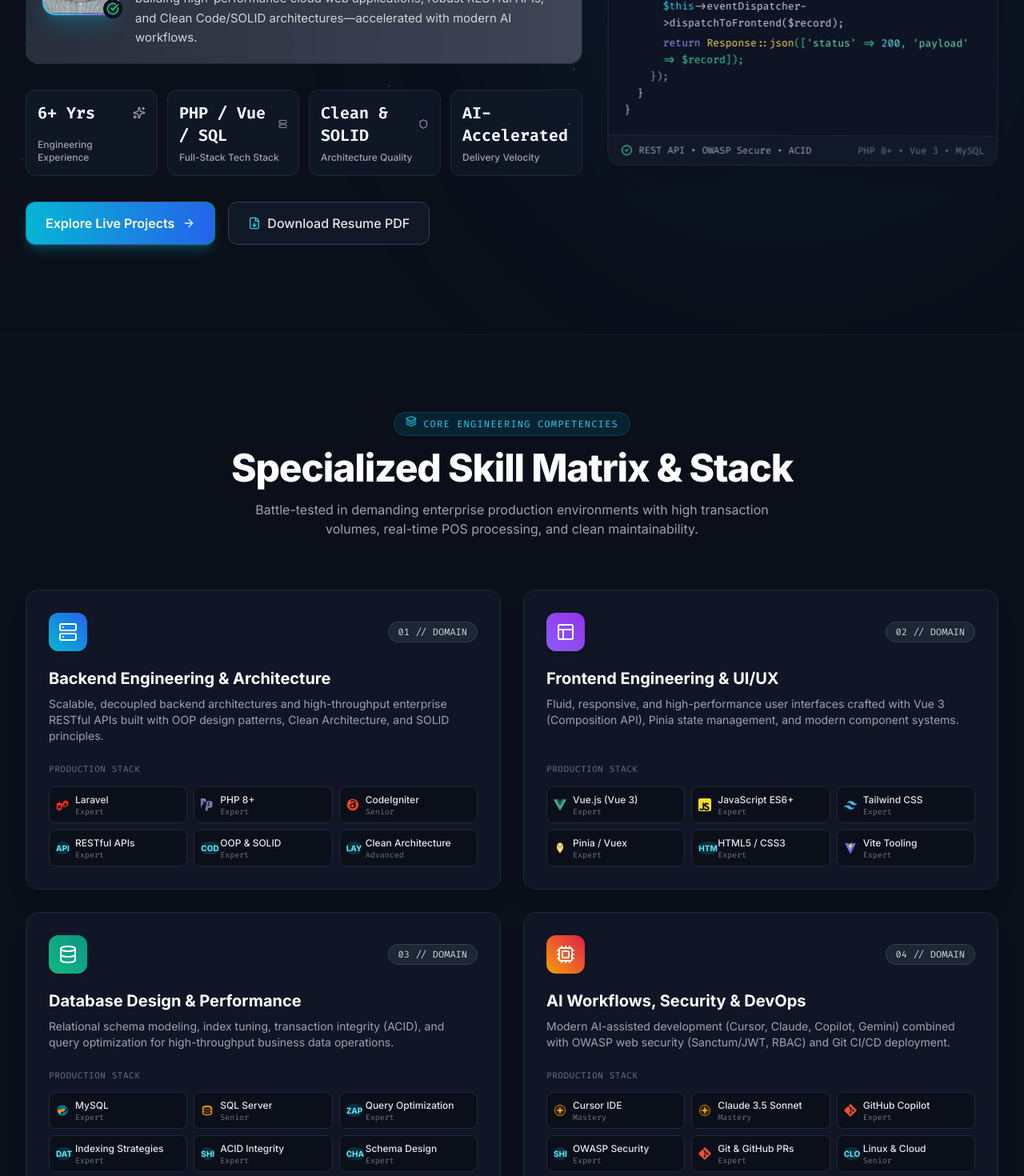
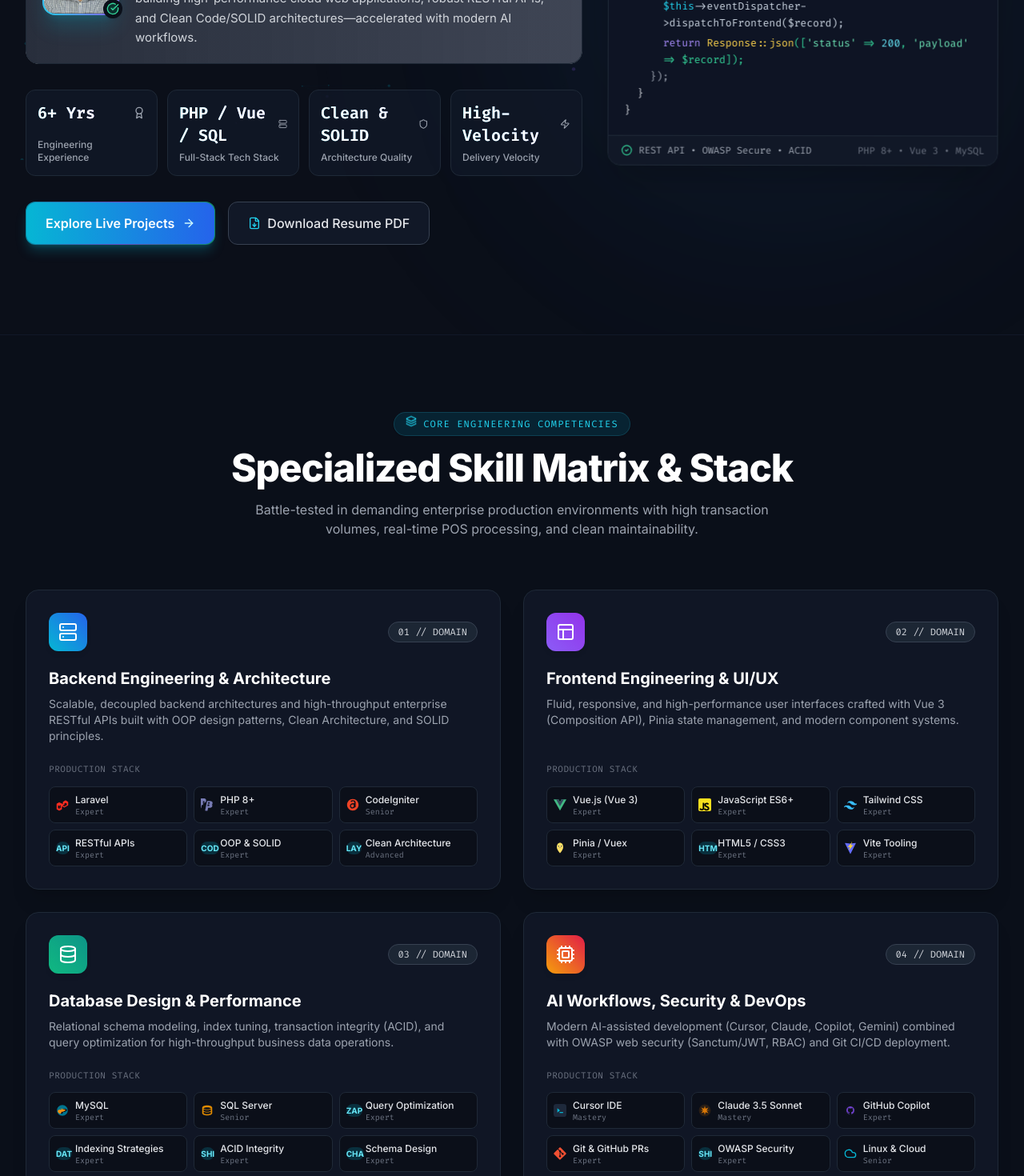
Before and after one commit to haithamahmed2008/portfolio, a Vue app: page / in a window 1280 px wide. Shown: the part 600-2070 px from the top of the page at 80% size. Built offline with nearby package versions, Linux system fonts and the light colour scheme.

Commit message:
refactor: replace hero Sparkles icon with Award and configure official vector logos for all skills and tools

```diff
--- a/src/components/HeroSection.vue
+++ b/src/components/HeroSection.vue
@@ -57,7 +57,7 @@
             </div>
           </div>
 
-          <!-- Core Metrics Highlight Row with Hover Lift -->
+          <!-- Core Metrics Highlight Row with Professional Engineering Icons -->
           <div class="grid grid-cols-2 sm:grid-cols-4 gap-3 w-full mb-8">
             <div
               v-for="(stat, idx) in statsList"
@@ -178,15 +178,15 @@
 
 <script setup>
 import { useI18n } from 'vue-i18n';
-import { ArrowRight, FileDown, Terminal, CheckCircle2, CheckCircle, MapPin, Server, Sparkles, Shield, Zap } from 'lucide-vue-next';
+import { ArrowRight, FileDown, Terminal, CheckCircle2, CheckCircle, MapPin, Server, Award, Shield, Zap } from 'lucide-vue-next';
 import { portfolioData } from '../data/portfolioData';
 
 const { t } = useI18n();
 
 const statsList = [
-  { labelKey: 'hero.stats.exp', value: '6+ Yrs', iconComp: Sparkles },
+  { labelKey: 'hero.stats.exp', value: '6+ Yrs', iconComp: Award },
   { labelKey: 'hero.stats.stack', value: 'PHP / Vue / SQL', iconComp: Server },
   { labelKey: 'hero.stats.arch', value: 'Clean & SOLID', iconComp: Shield },
-  { labelKey: 'hero.stats.velocity', value: 'AI-Accelerated', iconComp: Zap },
+  { labelKey: 'hero.stats.velocity', value: 'High-Velocity', iconComp: Zap },
 ];
 </script>
--- a/src/components/ProjectsSection.vue
+++ b/src/components/ProjectsSection.vue
@@ -190,7 +190,7 @@ const projectsList = [
     titleKey: "projects.items.daralamiratProd.title",
     badgeKey: "projects.items.daralamiratProd.badge",
     taglineKey: "projects.items.daralamiratProd.tagline",
-    techIcons: ["php", "laravel", "vue", "ai", "mysql"],
+    techIcons: ["php", "laravel", "vue", "mysql", "tailwind"],
     frameworks: ["Laravel", "Vue 3"],
     database: ["MySQL Cluster"]
   }
--- a/src/components/SkillsSection.vue
+++ b/src/components/SkillsSection.vue
@@ -141,11 +141,11 @@ const skillsList = [
     color: 'from-amber-500 to-rose-600',
     borderGlow: 'group-hover:border-amber-500/50',
     technologies: [
-      { name: 'Cursor IDE', levelKey: 'mastery', icon: 'ai' },
+      { name: 'Cursor IDE', levelKey: 'mastery', icon: 'cursor' },
       { name: 'Claude 3.5 Sonnet', levelKey: 'mastery', icon: 'claude' },
       { name: 'GitHub Copilot', levelKey: 'expert', icon: 'copilot' },
+      { name: 'Git & GitHub PRs', levelKey: 'expert', icon: 'git' },
       { name: 'OWASP Security', levelKey: 'expert', icon: 'shield' },
-      { name: 'Git & GitHub PRs', levelKey: 'expert', icon: 'git' },
       { name: 'Linux & Cloud', levelKey: 'senior', icon: 'cloud' }
     ]
   }
--- a/src/components/TechIcon.vue
+++ b/src/components/TechIcon.vue
@@ -1,38 +1,45 @@
 <template>
   <div class="inline-flex items-center justify-center">
-    <!-- SVG Vector Icons for Technologies -->
+    <!-- PHP Icon -->
     <svg v-if="name === 'php'" class="w-full h-full" viewBox="0 0 128 128">
       <path fill="#777BB4" d="M115.4 75.8c-1.8 8.9-8.4 15.3-17.7 17.2-2.3.5-4.8.7-7.2.7H73.3l-5.6 27.9c-.3 1.5-1.6 2.6-3.2 2.6H46.6c-2 0-3.5-1.8-3.2-3.8l18.4-91.8c.3-1.5 1.6-2.6 3.2-2.6h25.5c9.3 0 16.9 2.4 21.6 6.7 4.9 4.4 6.7 11.2 5.1 19.3-.9 4.5-3 8.7-5.9 12.3 4.1 3.5 6 7.2 4.1 11.5zm-33.8-23c3.4 0 5.8-.8 7-2.3 1.2-1.5 1.7-4 1.3-7.2-.6-3.8-2.2-5.9-6-5.9H74.3l-3.3 15.4h10.6zm-4.7 23.3c3.7 0 6.3-.9 7.6-2.5 1.4-1.7 1.9-4.3 1.4-7.8-.6-4.1-2.4-6.3-6.6-6.3H68.8l-3.5 16.6h11.6zM22.9 66.8H9.3l-5.6 27.9c-.3 1.5-1.6 2.6-3.2 2.6h-18c-2 0-3.5-1.8-3.2-3.8l18.4-91.8c.3-1.5 1.6-2.6 3.2-2.6h25.5c9.3 0 16.9 2.4 21.6 6.7 4.9 4.4 6.7 11.2 5.1 19.3-1.7 8.3-6.4 14.8-13.8 18.7-4.7 2.5-10.4 3-16.4 3zm-2.2-23.7h8.6c3.4 0 5.8-.8 7-2.3 1.2-1.5 1.7-4 1.3-7.2-.6-3.8-2.2-5.9-6-5.9h-8.7l-2.2 15.4z"/>
     </svg>
 
+    <!-- Laravel Icon -->
     <svg v-else-if="name === 'laravel'" class="w-full h-full" viewBox="0 0 128 128">
       <path fill="#FF2D20" d="M119.8 33.1L97.5 20.3c-1.3-.8-3-.8-4.3 0L70.9 33.1c-1.3.8-2.1 2.2-2.1 3.7v24.5l14.2 8.2V51.7l12.4-7.2 12.4 7.2v14.4l-24.8 14.3-12.4-7.2v-14.4l-14.2-8.2v23.4c0 1.5.8 2.9 2.1 3.7l22.3 12.9c1.3.8 3 .8 4.3 0l34.7-20.1c1.3-.8 2.1-2.2 2.1-3.7V36.8c0-1.5-.8-2.9-2.1-3.7z"/>
       <path fill="#FF2D20" d="M57.1 52.8L34.8 40c-1.3-.8-3-.8-4.3 0L8.2 52.8c-1.3.8-2.1 2.2-2.1 3.7v49.1c0 1.5.8 2.9 2.1 3.7l22.3 12.9c1.3.8 3 .8 4.3 0l22.3-12.9c1.3-.8 2.1-2.2 2.1-3.7V56.5c0-1.5-.8-2.9-2.1-3.7zm-24.4 51l-12.4-7.2V68.1l12.4 7.2v28.5zm14.5-8.4l-12.4 7.2V74.1l12.4-7.2v28.5z"/>
     </svg>
 
+    <!-- Vue.js Icon -->
     <svg v-else-if="name === 'vue'" class="w-full h-full" viewBox="0 0 128 128">
       <path fill="#41B883" d="M78.8 10.2L64 35.8 49.2 10.2H0l64 110.8L128 10.2H78.8z"/>
       <path fill="#35495E" d="M78.8 10.2L64 35.8 49.2 10.2H25.3l38.7 67 38.7-67H78.8z"/>
     </svg>
 
+    <!-- Tailwind CSS Icon -->
     <svg v-else-if="name === 'tailwind'" class="w-full h-full" viewBox="0 0 128 128">
       <path fill="#38BDF8" d="M64 26.7c-17.8 0-28.9 8.9-33.3 26.7 6.7-8.9 14.4-12.2 23.3-10 5.1 1.3 8.7 5 12.8 9.1C73.3 59.2 82.2 68.2 104 68.2c17.8 0 28.9-8.9 33.3-26.7-6.7 8.9-14.4 12.2-23.3 10-5.1-1.3-8.7-5-12.8-9.1C94.7 35.7 85.8 26.7 64 26.7zM30.7 68.2C12.9 68.2 1.8 77.1-2.7 94.9c6.7-8.9 14.4-12.2 23.3-10 5.1 1.3 8.7 5 12.8 9.1C40 100.7 48.9 109.7 70.7 109.7c17.8 0 28.9-8.9 33.3-26.7-6.7 8.9-14.4 12.2-23.3 10-5.1-1.3-8.7-5-12.8-9.1-6.7-6.7-15.6-15.7-37.4-15.7z"/>
     </svg>
 
+    <!-- MySQL Icon -->
     <svg v-else-if="name === 'mysql'" class="w-full h-full" viewBox="0 0 128 128">
       <path fill="#00758F" d="M64 10C34.2 10 10 34.2 10 64s24.2 54 54 54 54-24.2 54-54S93.8 10 64 10zm-3.2 88.5c-15.8 0-28.7-11.2-31.5-25.8 1.4-4.8 5.7-14.6 17.6-16.7 6.2-1.1 11.9 1.1 14.4 2.3 3.6-4.9 9.8-9.4 19.3-10.7 1.8-.2 3.6-.3 5.4-.3 11.5 0 21.3 4.8 25.4 12.6-3.8 7.3-10.8 14-22.3 17.7-5.9 1.9-12 2.6-18.3 1.9-1.2 5.4-5.8 19-10 19z"/>
-      <path fill="#F29111" d="M67.5 47.3c-9.5 1.3-15.7 5.8-19.3 10.7-2.5-1.2-8.2-3.4-14.4-2.3-11.9 2.1-16.2 11.9-17.6 16.7 1.8 9.5 8.1 17.5 16.8 21.6 3.6 1.7 7.7 2.7 12 2.7 4.2 0 8.8-13.6 10-19 6.3.7 12.4 0 18.3-1.9 11.5-3.7 18.5-10.4 22.3-17.7-4.1-7.8-13.9-12.6-25.4-12.6-1.8 0-3.6.1-5.4.3z"/>
+      <path fill="#F29111" d="M67.5 47.3c-9.5 1.3-15.7 5.8-19.3 10.7-2.5-1.2-8.2-3.4-14.4-2.3-11.9 2.1-16.2 11.9-17.6 16.7 1.8 9.5 8.1 17.5 16.8 21.6 3.6 1.7 7.7 2.7 12 2.7 4.2 0 8.8-13.6 10-19 6.3.7 12.4 0 18.3-1.9 11.5-3.7 18.5-10.4 22.3-17.7-4.1-7.8-139-12.6-25.4-12.6-1.8 0-3.6.1-5.4.3z"/>
     </svg>
 
+    <!-- JavaScript Icon -->
     <svg v-else-if="name === 'javascript'" class="w-full h-full" viewBox="0 0 128 128">
       <rect width="128" height="128" rx="16" fill="#F7DF1E"/>
       <path fill="#000000" d="M67.4 97.8c3.2 5.5 7.6 9.6 15.3 9.6 6.4 0 10.5-3.2 10.5-7.6 0-5.3-4.2-7.2-11.3-10.3l-3.9-1.7c-11.3-4.8-18.8-10.8-18.8-23.7 0-11.8 9.2-20.7 23.5-20.7 10.2 0 17.5 3.5 22.9 12.8l-11.5 7.4c-2.5-4.5-5.3-6.3-11.4-6.3-4.8 0-8.2 3.1-8.2 6.9 0 4.8 3.3 6.7 9.8 9.5l3.9 1.7c13.3 5.7 20.6 11.5 20.6 24.8 0 14.3-11.1 22.1-26.2 22.1-14.7 0-23.9-7-28.7-16.5l13.5-8.3zm-42.5-.2c2.4 4.2 4.6 7.7 9.8 7.7 5.1 0 8.3-2 8.3-10.1V44.2h15.2v51.2c0 16.5-9.7 23.8-23.8 23.8-12.8 0-20.3-6.6-24.4-15.6l14.9-6.2z"/>
     </svg>
 
+    <!-- CodeIgniter Icon -->
     <svg v-else-if="name === 'codeigniter'" class="w-full h-full" viewBox="0 0 128 128">
       <path fill="#EE4326" d="M64 6.4C32.2 6.4 6.4 32.2 6.4 64s25.8 57.6 57.6 57.6 57.6-25.8 57.6-57.6S95.8 6.4 64 6.4zm22.4 82.2c-5.8 7.4-14.2 11.4-24.3 11.4-15.2 0-26.6-9.1-26.6-24.8 0-15.7 12.8-27.4 31.4-27.4 4.8 0 9.1.8 12.8 2.2v-7.8c0-8.5-5.3-13.6-14.2-13.6-6.4 0-11.8 2.9-15.4 7.8L41.3 29C47.2 21.6 55.4 17.6 66 17.6c16.5 0 26.2 9.6 26.2 25.9v45.1zm-12.8-25.9c-3.2-1.3-6.9-1.9-10.7-1.9-10.4 0-17.1 5.9-17.1 14.9 0 8.3 6.1 13.6 14.9 13.6 5.9 0 10.7-2.6 12.9-6.7V62.7z"/>
     </svg>
 
+    <!-- Pinia Icon -->
     <svg v-else-if="name === 'pinia'" class="w-full h-full" viewBox="0 0 128 128">
       <path fill="#FFE066" d="M64 12C45 12 32 30 32 54c0 30 32 62 32 62s32-32 32-62c0-24-13-42-32-42z"/>
       <circle cx="50" cy="46" r="6" fill="#35495E"/>
@@ -40,25 +47,48 @@
       <path d="M56 60 Q64 68 72 60" fill="none" stroke="#35495E" stroke-width="3" stroke-linecap="round"/>
     </svg>
 
+    <!-- Vite Icon -->
     <svg v-else-if="name === 'vite'" class="w-full h-full" viewBox="0 0 128 128">
       <path fill="#646CFF" d="M117.8 18.2L66.7 119.5c-1.1 2.2-4.3 2.2-5.4 0L10.2 18.2c-1.3-2.5.7-5.5 3.5-5.1l50.3 7.8 50.3-7.8c2.8-.4 4.8 2.6 3.5 5.1z"/>
       <path fill="#FFD62E" d="M74.8 11.2L38.4 54.5c-.8 1 .1 2.5 1.4 2.2l20.4-4.5-9.3 28.6c-.6 1.8 1.8 3.1 3 1.6l37.2-46.8c.8-1-.1-2.5-1.4-2.2l-21.2 4.7 12.3-33.8c.6-1.8-1.8-3.1-3-1.6z"/>
     </svg>
 
+    <!-- SQL Server Icon -->
     <svg v-else-if="name === 'sql'" class="w-full h-full" viewBox="0 0 128 128">
       <path fill="#E38C00" d="M64 14C34 14 14 24 14 36v56c0 12 20 22 50 22s50-10 50-22V36c0-12-20-22-50-22zm36 78c0 4.4-14.8 10-36 10s-36-5.6-36-10V76c8.5 5 21.6 8 36 8s27.5-3 36-8v16zm0-24c0 4.4-14.8 10-36 10s-36-5.6-36-10V52c8.5 5 21.6 8 36 8s27.5-3 36-8v16zm0-24c0 4.4-14.8 10-36 10s-36-5.6-36-10c0-4.4 14.8-10 36-10s36 5.6 36 10z"/>
     </svg>
 
-    <svg v-else-if="name === 'ai' || name === 'claude'" class="w-full h-full" viewBox="0 0 128 128">
-      <circle cx="64" cy="64" r="54" fill="#D97706" fill-opacity="0.2" stroke="#F59E0B" stroke-width="6"/>
-      <path d="M64 24 L74 54 L104 64 L74 74 L64 104 L54 74 L24 64 L54 54 Z" fill="#F59E0B"/>
+    <!-- Cursor IDE Official Logo (Cube / Code) -->
+    <svg v-else-if="name === 'cursor'" class="w-full h-full" viewBox="0 0 24 24" fill="none">
+      <rect width="24" height="24" rx="5" fill="#1E293B"/>
+      <path d="M7 8l5 4-5 4V8z" fill="#06B6D4"/>
+      <path d="M12 16h5" stroke="#06B6D4" stroke-width="2" stroke-linecap="round"/>
     </svg>
 
-    <svg v-else-if="name === 'copilot' || name === 'git'" class="w-full h-full" viewBox="0 0 128 128">
+    <!-- Claude / Anthropic Official Sunburst Icon -->
+    <svg v-else-if="name === 'claude'" class="w-full h-full" viewBox="0 0 128 128">
+      <circle cx="64" cy="64" r="60" fill="#D97706" fill-opacity="0.15"/>
+      <path fill="#D97706" d="M64 18l7.8 28.6L100.4 36l-18.4 23.8 29.8 4.2-29.8 4.2 18.4 23.8-28.6-10.6L64 110l-7.8-28.6L27.6 92l18.4-23.8-29.8-4.2 29.8-4.2-18.4-23.8 28.6 10.6z"/>
+    </svg>
+
+    <!-- GitHub Copilot Official Logo -->
+    <svg v-else-if="name === 'copilot'" class="w-full h-full" viewBox="0 0 128 128">
+      <circle cx="64" cy="64" r="60" fill="#24292F" fill-opacity="0.1"/>
+      <path fill="#6E40C9" d="M64 24C41.9 24 24 41.9 24 64c0 17.7 11.5 32.7 27.4 38 2 .4 2.7-.9 2.7-1.9v-6.7c-11.1 2.4-13.5-5.4-13.5-5.4-1.8-4.6-4.4-5.8-4.4-5.8-3.6-2.5.3-2.4.3-2.4 4 0.3 6.1 4.1 6.1 4.1 3.6 6.1 9.4 4.3 11.6 3.3.4-2.6 1.4-4.3 2.5-5.3-8.9-1-18.2-4.4-18.2-19.8 0-4.4 1.6-7.9 4.1-10.8-.4-1-.18-5.1.4-10.7 0 0 3.4-1.1 11 4.1 3.2-.9 6.7-1.3 10.1-1.3s6.9.4 10.1 1.3c7.6-5.2 11-4.1 11-4.1 2.2 5.6 0.8 9.7.4 10.7 2.6 2.8 4.1 6.4 4.1 10.8 0 15.4-9.3 18.7-18.3 19.7 1.4 1.2 2.7 3.7 2.7 7.4v11c0 1 .7 2.3 2.8 1.9C92.5 96.7 104 81.7 104 64c0-22.1-17.9-40-40-40z"/>
+    </svg>
+
+    <!-- Git Logo -->
+    <svg v-else-if="name === 'git'" class="w-full h-full" viewBox="0 0 128 128">
       <path fill="#F05032" d="M123.6 57.5L70.5 4.4c-3.2-3.2-8.4-3.2-11.6 0L46.8 16.5l14.7 14.7c3.4-1.2 7.4-.4 10.1 2.3 2.7 2.7 3.5 6.7 2.3 10.1l14.2 14.2c3.4-1.2 7.4-.4 10.1 2.3 3.9 3.9 3.9 10.1 0 14-3.9 3.9-10.1 3.9-14 0-2.8-2.8-3.5-6.9-2.2-10.3L68.3 49.9v31.4c1.2.6 2.3 1.5 3.1 2.6 3.9 3.9 3.9 10.1 0 14-3.9 3.9-10.1 3.9-14 0-3.9-3.9-3.9-10.1 0-14 .9-1 1.9-1.8 3.1-2.3V48.8c-1.2-.5-2.2-1.3-3.1-2.3-2.8-2.8-3.5-6.9-2.2-10.3L40.7 21.6 4.4 57.9c-3.2 3.2-3.2 8.4 0 11.6l53.1 53.1c3.2 3.2 8.4 3.2 11.6 0l54.5-53.5c3.2-3.2 3.2-8.4 0-11.6z"/>
     </svg>
 
-    <div v-else class="w-full h-full rounded-full bg-cyan-500/20 flex items-center justify-center text-[10px] font-bold text-cyan-300">
+    <!-- Cloud / Infrastructure -->
+    <svg v-else-if="name === 'cloud'" class="w-full h-full" viewBox="0 0 24 24" fill="none" stroke="#06B6D4" stroke-width="2" stroke-linecap="round" stroke-linejoin="round">
+      <path d="M17.5 19H9a7 7 0 1 1 6.71-9h1.79a4.5 4.5 0 1 1 0 9Z"/>
+    </svg>
+
+    <!-- Fallback Clean Code Token -->
+    <div v-else class="w-full h-full rounded-full bg-cyan-500/20 flex items-center justify-center text-[10px] font-bold text-cyan-600 dark:text-cyan-300">
       {{ name.toUpperCase().slice(0, 3) }}
     </div>
   </div>
--- a/src/data/portfolioData.js
+++ b/src/data/portfolioData.js
@@ -17,10 +17,10 @@ export const portfolioData = {
   summary: "Results-driven Full Stack Software Engineer with deep expertise in modern PHP ecosystems (Laravel, CodeIgniter), Vue.js (Vue 3, Pinia), and scalable relational database architecture (MySQL, SQL Server). Specializing in building high-performance cloud web applications, robust RESTful APIs, and Clean Code/SOLID architectures—accelerated with modern AI workflows.",
 
   stats: [
-    { label: "Engineering Experience", value: "6+ Yrs", icon: "Sparkles" },
+    { label: "Engineering Experience", value: "6+ Yrs", icon: "Award" },
     { label: "Full-Stack Tech Stack", value: "PHP / Vue / SQL", icon: "Server" },
     { label: "Architecture Quality", value: "Clean & SOLID", icon: "Shield" },
-    { label: "Delivery Velocity", value: "AI-Accelerated", icon: "Zap" },
+    { label: "Delivery Velocity", value: "High-Velocity", icon: "Zap" },
   ],
 
   skills: [
@@ -70,18 +70,18 @@ export const portfolioData = {
       ]
     },
     {
-      domain: "AI Workflows, Security & DevOps",
+      domain: "DevOps, Security & Cloud Architecture",
       icon: "Cpu",
       color: "from-amber-500 to-rose-600",
       borderGlow: "group-hover:border-amber-500/50",
-      description: "Modern AI-assisted development (Cursor, Claude, Copilot, Gemini) combined with OWASP web security (Sanctum/JWT, RBAC) and Git CI/CD deployment.",
+      description: "Automated development workflows combined with OWASP web security (Sanctum/JWT, RBAC), Linux server management, and Git CI/CD deployment.",
       technologies: [
-        { name: "Cursor IDE & AI Agents", level: "Mastery", icon: "ai" },
-        { name: "Claude 3.5 & Copilot", level: "Mastery", icon: "claude" },
+        { name: "Git & GitHub PRs", level: "Expert", icon: "git" },
         { name: "OWASP & Web Security", level: "Expert", icon: "shield" },
-        { name: "Auth (Sanctum / JWT)", level: "Expert", icon: "copilot" },
-        { name: "Git & GitHub PRs", level: "Expert", icon: "git" },
-        { name: "Linux / Nginx / Apache", level: "Senior", icon: "cloud" }
+        { name: "Auth (Sanctum / JWT)", level: "Expert", icon: "code" },
+        { name: "Linux / Nginx / Apache", level: "Senior", icon: "cloud" },
+        { name: "Docker Containerization", level: "Advanced", icon: "docker" },
+        { name: "REST / Hardware APIs", level: "Senior", icon: "api" }
       ]
     }
   ],
@@ -94,7 +94,7 @@ export const portfolioData = {
       image: "./images/preview-saeedbawazir.png",
       fallbackImage: "./images/preview-saeedbawazir.svg",
       badge: "Commercial Portal",
-      tagline: "High-scale multi-tier corporate portal, product catalog, and wholesale logistics ordering management platform.",
+      tagline: "High-scale multi-tier corporate portal, wholesale product catalog, and logistics ordering management platform.",
       techIcons: ["php", "laravel", "vue", "mysql", "tailwind"],
       languages: ["PHP", "JavaScript"],
       frameworks: ["Laravel", "Vue.js"],
@@ -153,14 +153,14 @@ export const portfolioData = {
       url: "https://prod.daralamiratpos.de",
       image: "./images/preview-daralamirat-prod.png",
       fallbackImage: "./images/preview-daralamirat-prod.svg",
-      badge: "AI Market Intelligence",
-      tagline: "Intelligent analytics platform scraping and benchmarking cross-retailer product prices, ratings, discount spreads, and AI-driven pricing recommendations.",
-      techIcons: ["php", "laravel", "vue", "ai", "mysql"],
+      badge: "Market Intelligence",
+      tagline: "Intelligent analytics platform scraping and benchmarking cross-retailer product prices, ratings, discount spreads, and automated pricing recommendations.",
+      techIcons: ["php", "laravel", "vue", "mysql", "tailwind"],
       languages: ["PHP", "JavaScript"],
       frameworks: ["Laravel", "Vue 3"],
       styling: ["Tailwind CSS", "Dark UI"],
       database: ["MySQL Cluster"],
-      tools: ["AI Competitor Engine", "Data Aggregation", "Redis"]
+      tools: ["Competitor Engine", "Data Aggregation", "Redis"]
     }
   ]
 };
```
